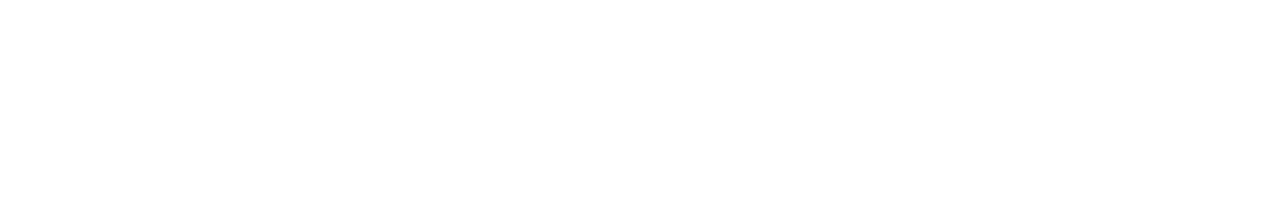
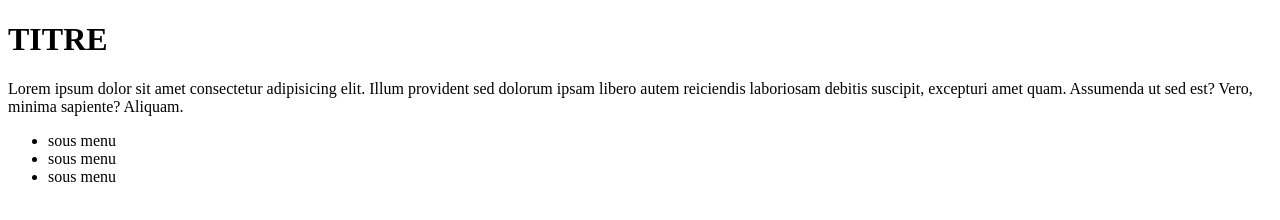
Before and after one commit to ludovic-le/grproject, a plain HTML site: page index.html in a window 1280 px wide. Drawn offline with Linux system fonts and the light colour scheme.

Commit message:
menu footer

```diff
--- a/index.html
+++ b/index.html
@@ -6,6 +6,14 @@
     <title>Document</title>
 </head>
 <body>
-
+    <h1>TITRE</h1>
+    <p>Lorem ipsum dolor sit amet consectetur adipisicing elit. Illum provident sed dolorum ipsam libero autem reiciendis laboriosam debitis suscipit, excepturi amet quam. Assumenda ut sed est? Vero, minima sapiente? Aliquam.</p>
+    <footer>
+        <ul>
+            <li>sous menu</li>
+            <li>sous menu</li>
+            <li>sous menu</li>
+        </ul>
+    </footer>
 </body>
 </html>
```
